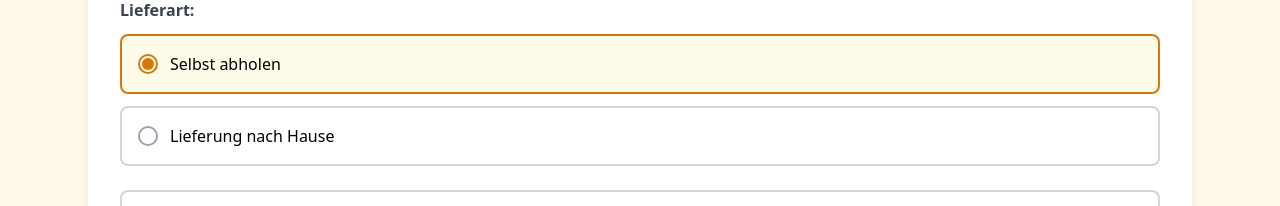
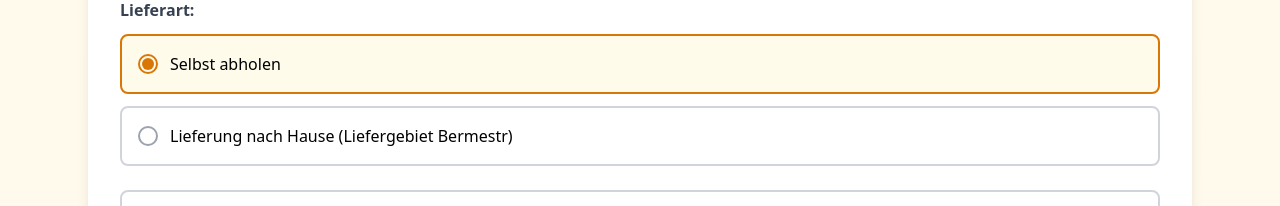
Before and after one commit to Freddi2010/fredeggs, a Next.js app: page / in a window 1280 px wide. Shown: the part 860-1066 px from the top of the page. Built offline with nearby package versions, Linux system fonts and the light colour scheme; no server answers; the database is empty.

Commit message:
Update index.jsx

```diff
--- a/pages/index.jsx
+++ b/pages/index.jsx
@@ -254,7 +254,7 @@ export default function EierPlattform() {
                   <div className={`w-5 h-5 rounded-full border-2 flex items-center justify-center ${lieferart === 'liefern' ? 'border-amber-600' : 'border-gray-400'}`}>
                     {lieferart === 'liefern' && <div className="w-3 h-3 rounded-full bg-amber-600"></div>}
                   </div>
-                  <span className="ml-3">Lieferung nach Hause</span>
+                  <span className="ml-3">Lieferung nach Hause (Liefergebiet Bermestr)</span>
                 </div>
               </div>
             </div>
```
